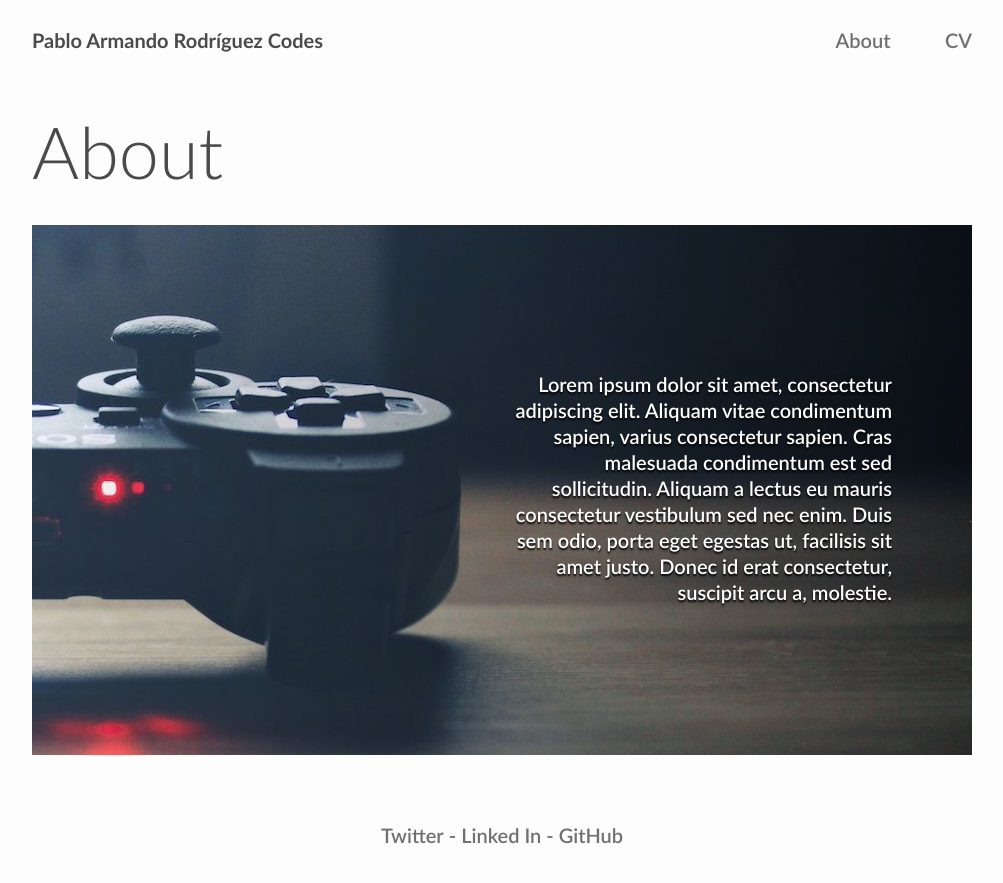
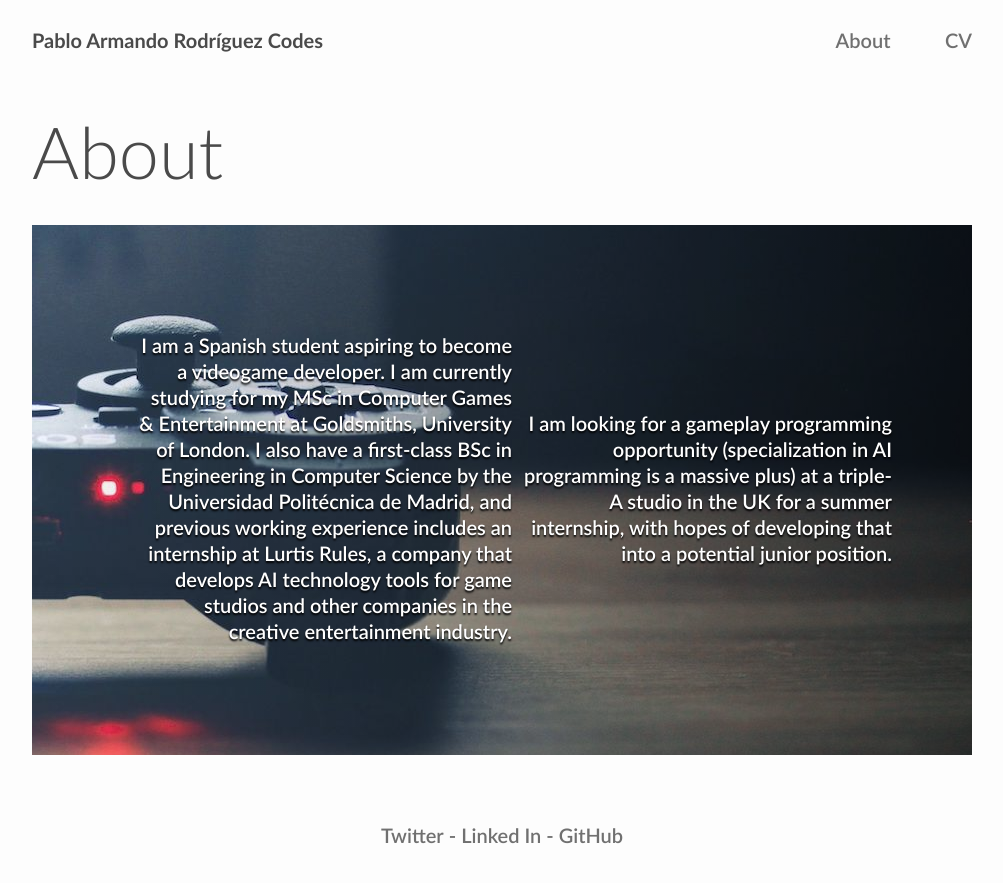
Before and after one commit to parmandorc/portfolio, a Jekyll site: the page built from about.html, in a window 1280 px wide. Shown: the top 883 px of the page, without its empty margins (138-1141 px from the left). Built offline with Jekyll 4.4.1, drawn with Linux system fonts in a browser that asks for light colours.

Commit message:
Added About page content

```diff
--- a/about.html
+++ b/about.html
@@ -8,6 +8,9 @@ css: about
 
 <div class="l-about">
   <p>
-    Lorem ipsum dolor sit amet, consectetur adipiscing elit. Aliquam vitae condimentum sapien, varius consectetur sapien. Cras malesuada condimentum est sed sollicitudin. Aliquam a lectus eu mauris consectetur vestibulum sed nec enim. Duis sem odio, porta eget egestas ut, facilisis sit amet justo. Donec id erat consectetur, suscipit arcu a, molestie.
+    I am a Spanish student aspiring to become a videogame developer. I am currently studying for my MSc in Computer Games & Entertainment at Goldsmiths, University of London. I also have a first-class BSc in Engineering in Computer Science by the Universidad Politécnica de Madrid, and previous working experience includes an internship at Lurtis Rules, a company that develops AI technology tools for game studios and other companies in the creative entertainment industry.
+  </p>
+  <p>
+	I am looking for a gameplay programming opportunity (specialization in AI programming is a massive plus) at a triple-A studio in the UK for a summer internship, with hopes of developing that into a potential junior position.
   </p>
 </div>
```
